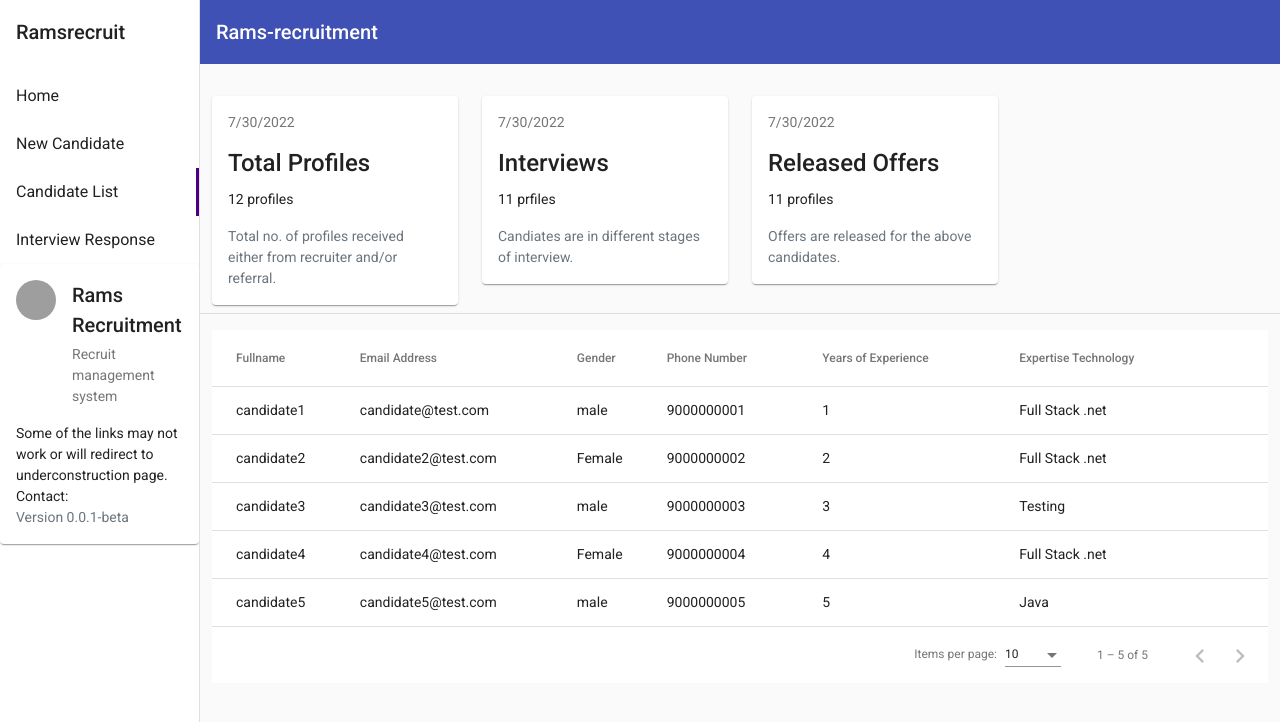
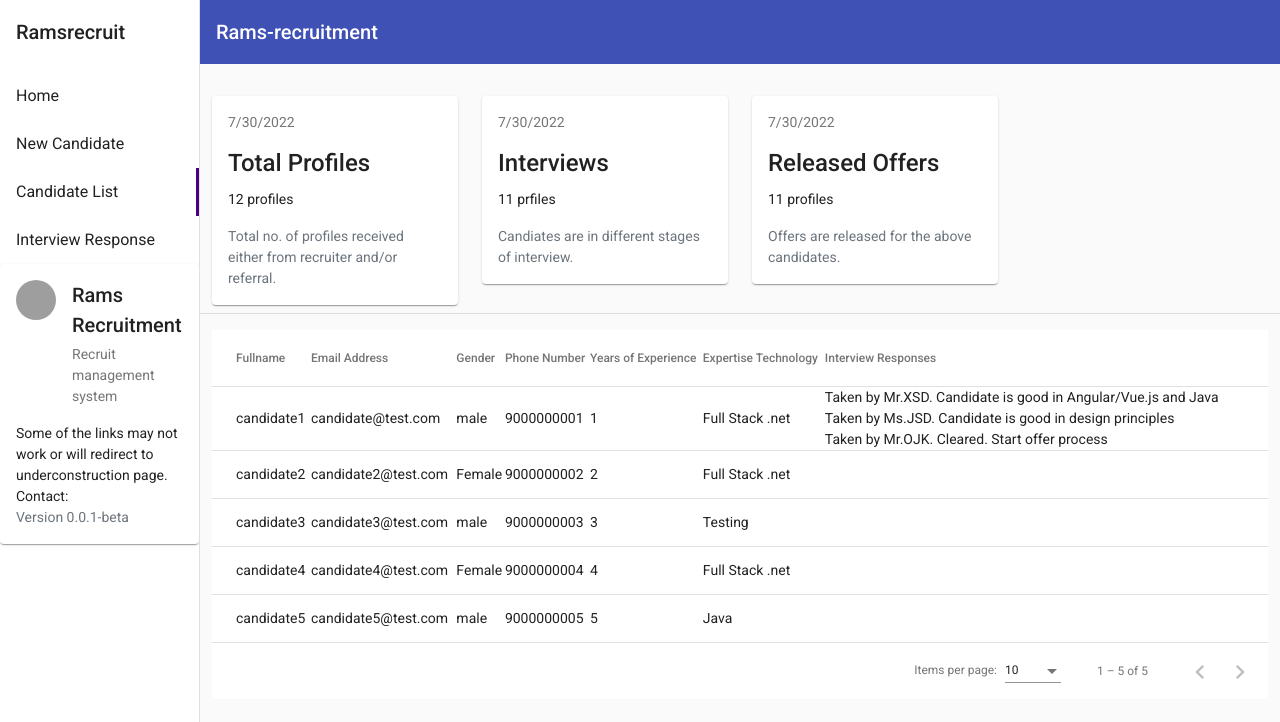
Before and after one commit to senbagaraman04/rams-recruit, an Angular app: page /candidateList in a window 1280 px wide. Shown: the top 722 px of the page. Built offline with nearby package versions, Linux system fonts and the light colour scheme; grey boxes are pictures that could not be loaded.

Commit message:
fix: editable data when clicked

```diff
--- a/src/app/addcandidateform/addcandidateform.component.html
+++ b/src/app/addcandidateform/addcandidateform.component.html
@@ -35,9 +35,6 @@
     <input formControlName="tech" type="text" class="form-control" id="yoe" placeholder="Ex: .net, angular">
   </div>
 
-
-
-
   <div class="form-group  ramsrecruit-addstudent-buttons mt-2 pt-2">
 
     <button mat-raised-button class="btn btn-outline-primary mr-5" (click)="onSubmit()">Submit</button>
--- a/src/app/addcandidateform/addcandidateform.component.ts
+++ b/src/app/addcandidateform/addcandidateform.component.ts
@@ -29,7 +29,8 @@ export class AddcandidateformComponent implements OnInit {
   }
 
   onClear() {
-    //TODO:
+
+    this.myForm.reset()
   }
 
 }
--- a/src/app/candidatelist/candidatelist-datasource.ts
+++ b/src/app/candidatelist/candidatelist-datasource.ts
@@ -11,10 +11,24 @@ export interface CandidatelistItem {
   yoe: string,
   tech: string,
   gender: string
+  l1Response?:string;
+  l2Response?:string;
+  l3Response?: string;
+  cleared?:boolean;
 }
 
 const EXAMPLE_DATA: CandidatelistItem[] = [
-  {fullname: "candidate1", email:"candidate@test.com", phoneNumber:"9000000001", yoe:"1",gender:"male",tech:"Full Stack .net"  },
+  {
+    fullname: "candidate1",
+    email: "candidate@test.com",
+    phoneNumber: "9000000001",
+    yoe: "1", gender: "male",
+    tech: "Full Stack .net",
+    l1Response:"Taken by Mr.XSD. Candidate is good in Angular/Vue.js and Java",
+    l2Response:"Taken by Ms.JSD. Candidate is good in design principles",
+    l3Response:"Taken by Mr.OJK. Cleared. Start offer process",
+    cleared: true
+  },
   {fullname: "candidate2", email:"candidate2@test.com", phoneNumber:"9000000002", yoe:"2",gender:"Female",tech:"Full Stack .net"  },
   {fullname: "candidate3", email:"candidate3@test.com", phoneNumber:"9000000003", yoe:"3",gender:"male",tech:"Testing"  },
   {fullname: "candidate4", email:"candidate4@test.com", phoneNumber:"9000000004", yoe:"4",gender:"Female",tech:"Full Stack .net"  },
--- a/src/app/candidatelist/candidatelist.component.html
+++ b/src/app/candidatelist/candidatelist.component.html
@@ -8,38 +8,46 @@
 
     <!-- Years of Exp -->
     <ng-container matColumnDef="gender">
-      <th mat-header-cell *matHeaderCellDef mat-sort-header>Gender</th>
+      <th mat-header-cell *matHeaderCellDef>Gender</th>
       <td mat-cell *matCellDef="let row">{{row.gender}}</td>
     </ng-container>
 
     <!-- Name Column -->
     <ng-container matColumnDef="fullname">
-      <th mat-header-cell *matHeaderCellDef mat-sort-header>Fullname</th>
-      <td mat-cell *matCellDef="let row">{{row.fullname}}</td>
+      <th mat-header-cell *matHeaderCellDef mat-sort-header>
+
+        Fullname</th>
+      <td mat-cell *matCellDef="let row" (click)="onCandidateDataEdit(row)">{{row.fullname}}</td>
     </ng-container>
 
     <!-- Email Column -->
     <ng-container matColumnDef="email">
-      <th mat-header-cell *matHeaderCellDef mat-sort-header>Email Address</th>
+      <th mat-header-cell *matHeaderCellDef>Email Address</th>
       <td mat-cell *matCellDef="let row">{{row.email}}</td>
     </ng-container>
 
     <!-- Phone Column -->
     <ng-container matColumnDef="phoneNumber">
-      <th mat-header-cell *matHeaderCellDef mat-sort-header>Phone Number</th>
+      <th mat-header-cell *matHeaderCellDef>Phone Number</th>
       <td mat-cell *matCellDef="let row">{{row.phoneNumber}}</td>
     </ng-container>
 
     <!-- Years of Exp -->
     <ng-container matColumnDef="yoe">
-      <th mat-header-cell *matHeaderCellDef mat-sort-header>Years of Experience</th>
+      <th mat-header-cell *matHeaderCellDef>Years of Experience</th>
       <td mat-cell *matCellDef="let row">{{row.yoe}}</td>
     </ng-container>
 
       <!-- Tech Stack Column -->
       <ng-container matColumnDef="tech">
-        <th mat-header-cell *matHeaderCellDef mat-sort-header>Expertise Technology</th>
+        <th mat-header-cell *matHeaderCellDef>Expertise Technology</th>
         <td mat-cell *matCellDef="let row">{{row.tech}}</td>
+      </ng-container>
+
+       <!-- Interview Response Column -->
+       <ng-container matColumnDef="interviewResponses">
+        <th mat-header-cell *matHeaderCellDef>Interview Responses </th>
+        <td mat-cell *matCellDef="let row">{{row.l1Response}} <br> {{row.l2Response}} <br> {{row.l3Response}} </td>
       </ng-container>
 
 
@@ -48,7 +56,7 @@
   </table>
 
   <mat-paginator #paginator
-      [length]="dataSource?.data?.length"
+      [length]="dataSource.data.length"
       [pageIndex]="0"
       [pageSize]="10"
       [pageSizeOptions]="[5, 10, 20]"
--- a/src/app/candidatelist/candidatelist.component.ts
+++ b/src/app/candidatelist/candidatelist.component.ts
@@ -1,9 +1,12 @@
-import { AfterViewInit, Component, ViewChild } from '@angular/core';
+import { AfterViewInit, Component, OnDestroy, OnInit, ViewChild } from '@angular/core';
 import { MatPaginator } from '@angular/material/paginator';
 import { MatSort } from '@angular/material/sort';
 import { MatTable } from '@angular/material/table';
 import { CandidatelistDataSource, CandidatelistItem } from './candidatelist-datasource';
-
+import {MatDialog} from '@angular/material/dialog';
+import { LocaldatastorageService } from '../services/localdatastorage.service';
+import {Observable, Subscribable, take} from 'rxjs';
+import { FormBuilder, FormControl, FormGroup, Validators } from '@angular/forms';
 @Component({
   selector: 'app-candidatelist',
   templateUrl: './candidatelist.component.html',
@@ -16,9 +19,10 @@ export class CandidatelistComponent implements AfterViewInit {
   dataSource: CandidatelistDataSource;
 
   /** Columns displayed in the table. Columns IDs can be added, removed, or reordered. */
-  displayedColumns = ['fullname','email', 'gender','phoneNumber', 'yoe', 'tech'];
+  displayedColumns = ['fullname','email', 'gender','phoneNumber', 'yoe', 'tech', 'interviewResponses'];
 
-  constructor() {
+
+  constructor(public dialog: MatDialog, private rowDataService: LocaldatastorageService) {
     this.dataSource = new CandidatelistDataSource();
   }
 
@@ -27,4 +31,77 @@ export class CandidatelistComponent implements AfterViewInit {
     this.dataSource.paginator = this.paginator;
     this.table.dataSource = this.dataSource;
   }
+
+  /**
+   * Invoked when the user clicks the name on the table to edit the data
+   * @param candidateData - Data of the candidate
+   */
+  onCandidateDataEdit(candidateData: CandidatelistItem) {
+   // console.log(candidateData);
+   this.rowDataService.clearEvent();
+    this.rowDataService.selectionEvent(candidateData);
+    const dialogRef = this.dialog.open(DialogContentExampleDialog, {minWidth: '100%' });
+  }
 }
+
+@Component({
+  selector: 'dialog-content-example-dialog',
+  templateUrl: './dialog-content-example-dialog.html',
+})
+export class DialogContentExampleDialog  implements OnInit{
+
+  candidateData!: CandidatelistItem;
+  myForm!: FormGroup;
+  disabled: boolean = true;
+  candidateName: string = "";
+  interviewState: string = "";
+
+  constructor(private rowDataService: LocaldatastorageService, private fb: FormBuilder){ }
+
+  ngOnInit(): void {
+    this.createTable();
+     this.rowDataService.selectedRowData.pipe(take(1)).subscribe(response => {
+      console.log(response);
+      this.candidateData = response;
+     this.populateTableData()
+     });
+  }
+
+
+  private createTable(){
+    this.myForm = new FormGroup({
+      first: new FormControl({value: '', disabled: true}, Validators.required),
+      l1Response:new FormControl({value: '', disabled: false}, Validators.required),
+      l2Response:new FormControl({value: '', disabled: false}, Validators.required),
+      l3Response:new FormControl({value: '', disabled: false}, Validators.required),
+    });
+  }
+
+
+  private populateTableData(){
+
+      this.myForm.patchValue({first: this.candidateData.fullname });
+      this.candidateName = this.candidateData.fullname;
+      if(this.candidateData.l1Response){
+        this.myForm.patchValue({l1Response: this.candidateData.l1Response });
+        this.myForm.get('l1Response')?.disable();
+        this.interviewState = "Interview 1 Done"
+      }
+      if(this.candidateData.l2Response){
+        this.myForm.patchValue({l2Response: this.candidateData.l2Response });
+        this.myForm.get('l2Response')?.disable();
+        this.interviewState = "Interview 1 & 2 Done"
+      }
+      if(this.candidateData.l3Response){
+        this.myForm.patchValue({l3Response: this.candidateData.l3Response });
+        this.myForm.get('l3Response')?.disable();
+        this.interviewState = "Interview 1 & 2 & 3 Done"
+      }
+
+
+  }
+
+
+
+
+}
--- /dev/null
+++ b/src/app/candidatelist/dialog-content-example-dialog.html
@@ -0,0 +1,68 @@
+<h2 mat-dialog-title>Update Interview Response for {{ candidateName }}</h2>
+<h4 class="text-muted"> The candidate completed {{interviewState }}</h4>
+<mat-dialog-content class="mat-typography">
+
+
+  <form [formGroup]="myForm" data-toggle="validator" role="form" style="padding:20px 80px 0px 80px;">
+    <div class="form-group">
+      <label class="control-label">Full Name</label>
+      <input   formControlName="first" type="text" class="form-control" id="first" placeholder="Full Name">
+    </div>
+
+    <div class="form-group">
+      <label class="control-label">L1 Response</label>
+      <input   formControlName="l1Response" type="text" class="form-control" id="l1resp" placeholder="Write the response received from L1Panel">
+    </div>
+
+
+    <div class="form-group">
+      <label class="control-label">L2 Response</label>
+      <input   formControlName="l2Response" type="text" class="form-control" id="l2resp" placeholder="Write the response received from L2Panel">
+    </div>
+
+
+    <div class="form-group">
+      <label class="control-label">L3 Response</label>
+      <input   formControlName="l3Response" type="text" class="form-control" id="l3resp" placeholder="Write the response received from L3Panel">
+    </div>
+
+    <!-- <div class="form-group">
+      <label>
+        <input type="radio" value="Male" formControlName="gender" >
+        <span>Male</span>
+      </label>
+      <label>
+        <input type="radio" value="Female" formControlName="gender">
+        <span>Female</span>
+      </label>
+    </div>
+
+    <div class="form-group">
+      <label class="control-label">Email</label>
+      <input formControlName="email" type="text" class="form-control" id="email" placeholder="Email Address">
+    </div>
+
+    <div class="form-group">
+      <label class="control-label">Phone Number</label>
+      <input formControlName="phoneNumber" type="text" class="form-control" id="phoneNumber" placeholder="Phone Number">
+    </div>
+
+    <div class="form-group">
+      <label class="control-label">Experience(years)</label>
+      <input formControlName="yoe" type="text" class="form-control" id="yoe" placeholder="Experience in Years">
+    </div>
+
+    <div class="form-group">
+      <label class="control-label">Technology(Comma seperated Values)</label>
+      <input formControlName="tech" type="text" class="form-control" id="yoe" placeholder="Ex: .net, angular">
+    </div> -->
+
+
+
+  </form>
+
+</mat-dialog-content>
+<mat-dialog-actions align="end">
+  <button mat-button mat-dialog-close>Cancel</button>
+  <button mat-button [mat-dialog-close]="true" cdkFocusInitial>Install</button>
+</mat-dialog-actions>
--- /dev/null
+++ b/src/app/services/localdatastorage.service.ts
@@ -0,0 +1,38 @@
+import { Injectable } from '@angular/core';
+import { BehaviorSubject, Observable } from 'rxjs';
+
+@Injectable({
+  providedIn: 'root'
+})
+export class LocaldatastorageService {
+  private rowDataSource: BehaviorSubject<any> = new BehaviorSubject<any>(null);
+  selectedRowData: Observable<any> = this.rowDataSource.asObservable();
+
+    constructor() {
+
+        if (localStorage.getItem('rowData') !== null) {
+            this.rowDataSource.next(JSON.parse(localStorage.getItem('rowData') as string));
+        }
+    }
+
+    /**
+     * Method to store the candidate data in the localstorage
+     * @param rowData - Candidate data from the table
+     */
+    selectionEvent(rowData: any) {
+      if(rowData){
+        localStorage.setItem('rowData', JSON.stringify(rowData));
+        this.rowDataSource.next(rowData);
+      }
+
+    }
+
+    /**
+     * Clears all the data from the localstorage
+     */
+    clearEvent(){
+
+      localStorage.clear();
+    }
+
+  }
```
Also changed, not shown: src/app/app.module.ts (+21 -5 lines), 1 other file (tests, documents, lock files or other folders).
